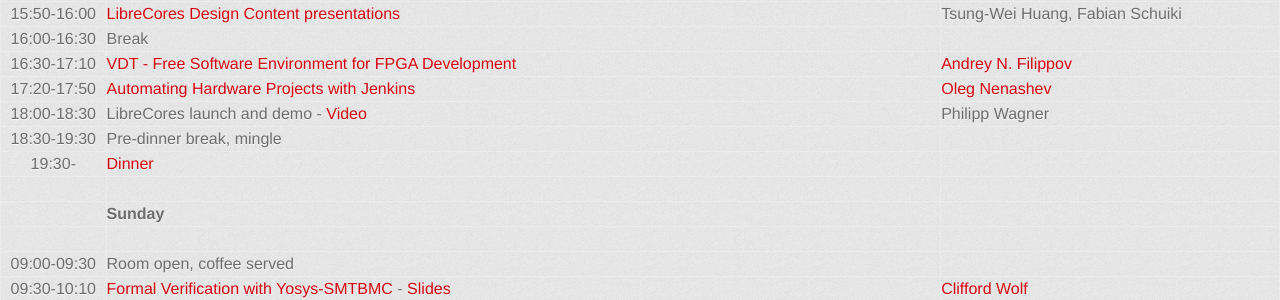
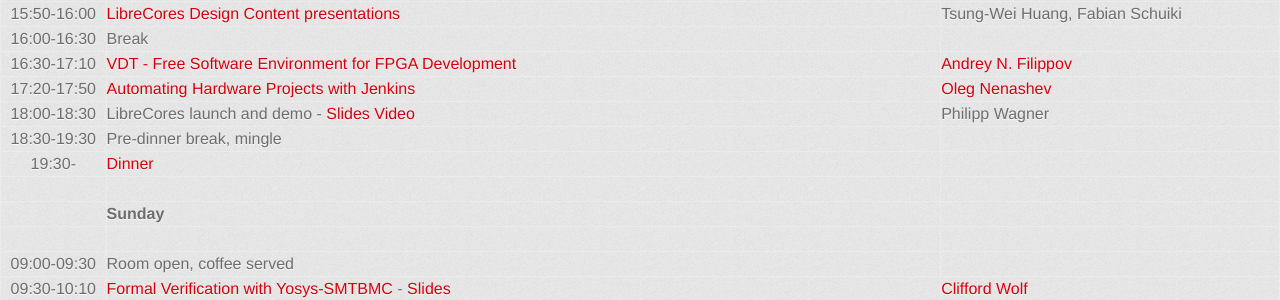
Before and after one commit to fossi-foundation/orconf, a Jekyll site: the page built from schedule.md, in a window 1280 px wide. Shown: the part 674-974 px from the top of the page. Built offline with Jekyll 4.4.1, drawn with Linux system fonts in a browser that asks for light colours; some web fonts are replaced.

Commit message:
Add librecores slides

```diff
--- a/schedule.md
+++ b/schedule.md
@@ -37,7 +37,7 @@
 | 16:00-16:30  | Break |
 | 16:30-17:10  | [VDT - Free Software Environment for FPGA Development](http://orconf.org/#vdt) | [Andrey N. Filippov](http://orconf.org/#andrey)
 | 17:20-17:50  | [Automating Hardware Projects with Jenkins](http://orconf.org/#jenkins) | [Oleg Nenashev](http://orconf.org/#oleg)
-| 18:00-18:30  | LibreCores launch and demo - [Video](https://www.youtube.com/watch?v=ZQseM1GuQGo) | Philipp Wagner
+| 18:00-18:30  | LibreCores launch and demo - [Slides](http://www.slideshare.net/PhilippWagner7/presenting-the-new-librecores-site-at-orconf-2016-in-bologna) [Video](https://www.youtube.com/watch?v=ZQseM1GuQGo) | Philipp Wagner
 | 18:30-19:30  | Pre-dinner break, mingle |
 | 19:30-       | [Dinner](http://www.altrobologna.com/) |
 | | |
```
